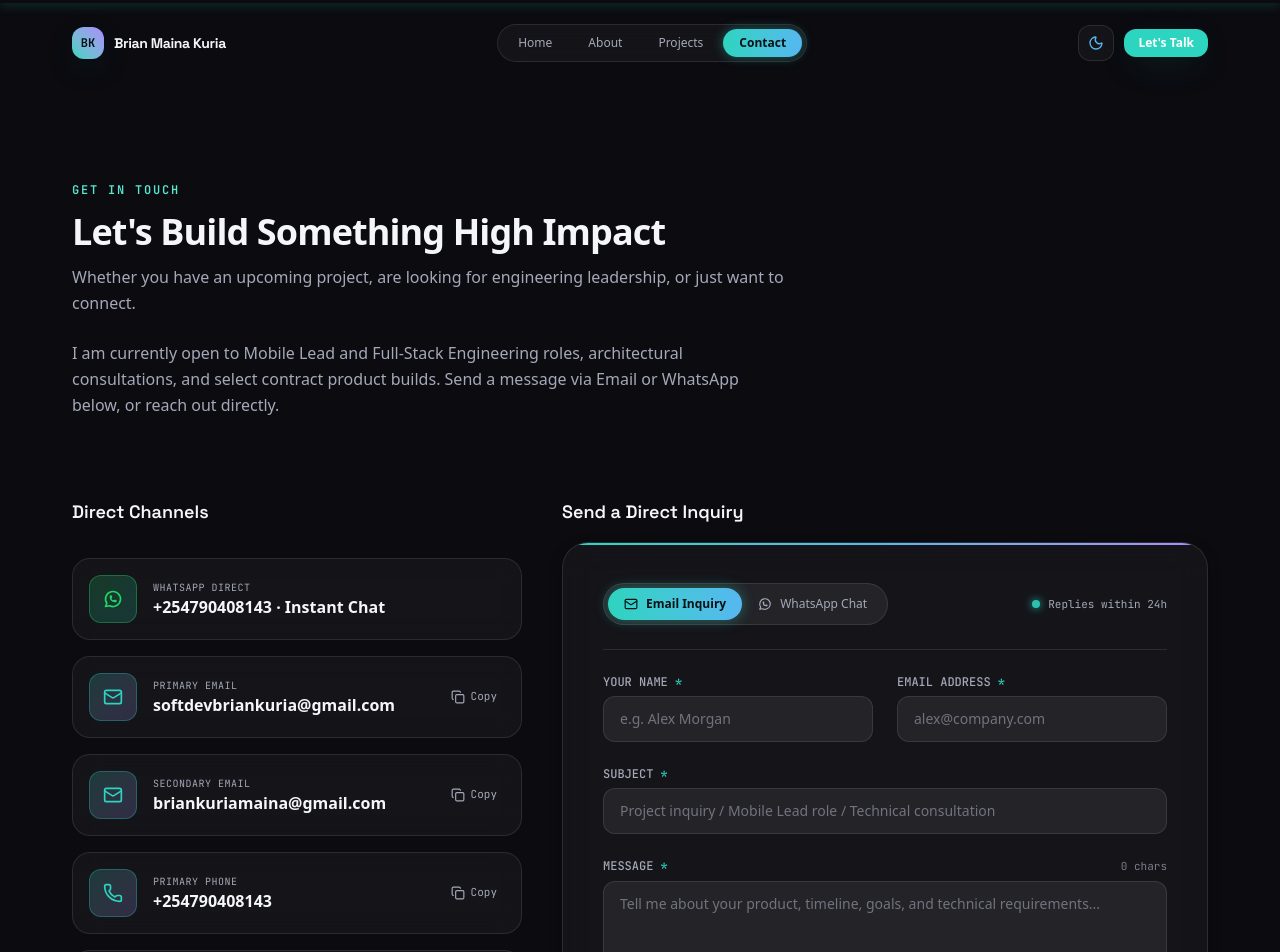
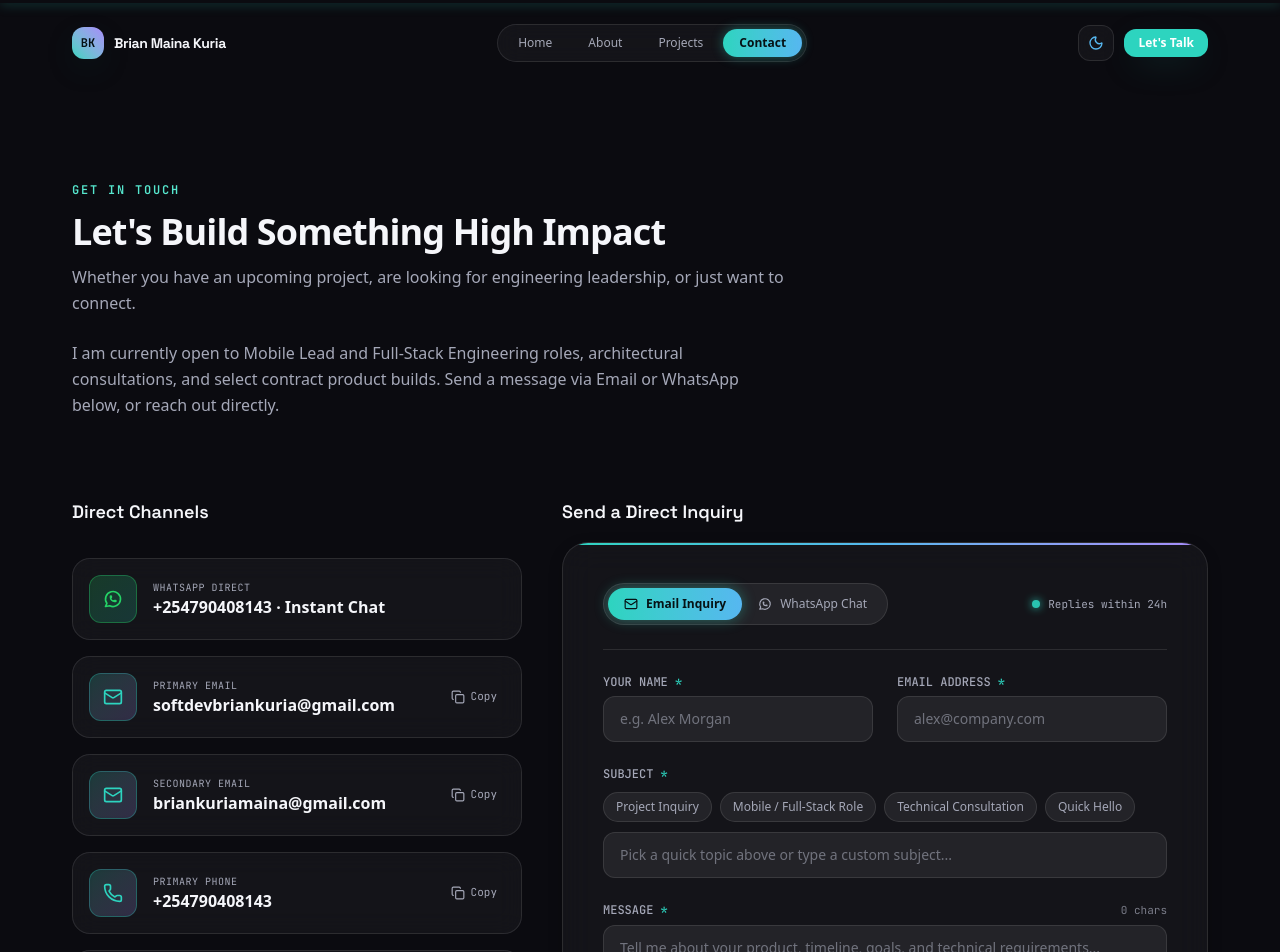
Before and after one commit to softdevbrian/BMK-Portfolio, a Next.js app: page /contact in a window 1280 px wide. Shown: the top 952 px of the page. Built offline with nearby package versions, Linux system fonts and the light colour scheme.

Commit message:
feat: add quick topic pills and custom topic input to both email and whatsapp modes

```diff
--- a/src/components/sections/ContactForm.tsx
+++ b/src/components/sections/ContactForm.tsx
@@ -28,7 +28,7 @@ interface FormErrors {
 
 const EMAIL_REGEX = /^[^\s@]+@[^\s@]+\.[^\s@]{2,}$/
 
-const WHATSAPP_TOPICS = [
+const QUICK_TOPICS = [
   "Project Inquiry",
   "Mobile / Full-Stack Role",
   "Technical Consultation",
@@ -422,30 +422,44 @@ export function ContactForm() {
           )}
         </div>
 
-        {/* Quick Topic Chips (WhatsApp mode) OR Subject Input (Email mode) */}
+        {/* Subject / Topic Field + Quick Selection Chips (Available in both Email & WhatsApp modes) */}
+        <div className="flex flex-col gap-2.5">
+          <label htmlFor="subject" className="text-xs font-mono font-medium text-[var(--text-2)] uppercase">
+            {isWhatsappMode ? "Topic" : "Subject"}{" "}
             {isWhatsappMode ? (
-          <div className="flex flex-col gap-2">
-            <span className="text-xs font-mono font-medium text-[var(--text-2)] uppercase">
-              Quick Topic <span className="text-[var(--text-2)]/60 normal-case font-sans">(optional)</span>
-            </span>
+              <span className="text-[var(--text-2)]/60 normal-case font-sans">(optional — pick or type)</span>
+            ) : (
+              <span className="text-[var(--teal)]">*</span>
+            )}
+          </label>
+
+          {/* Quick Topic Chips */}
           <div className="flex flex-wrap gap-2">
-              {WHATSAPP_TOPICS.map((topic) => {
+            {QUICK_TOPICS.map((topic) => {
               const selected = values.subject === topic
               return (
                 <button
                   key={topic}
                   type="button"
-                    onClick={() =>
-                      setValues((prev) => ({
+                  onClick={() => {
+                    const nextTopic = selected ? "" : topic
+                    setValues((prev) => ({ ...prev, subject: nextTopic }))
+                    if (errors.subject) {
+                      setErrors((prev) => ({
                         ...prev,
-                        subject: prev.subject === topic ? "" : topic,
+                        subject: validateField("subject", nextTopic),
                       }))
                     }
+                  }}
                   className={cn(
                     "px-3 py-1.5 rounded-[var(--r-pill)] text-xs font-medium border transition-all duration-200 cursor-pointer",
                     selected
+                      ? isWhatsappMode
                         ? "bg-[#25D366]/15 border-[#25D366] text-[#25D366]"
-                        : "bg-[var(--surface-2)] border-[var(--line)] text-[var(--text-2)] hover:border-[#25D366]/50 hover:text-[var(--text)]"
+                        : "bg-[rgba(45,212,191,0.15)] border-[var(--teal)] text-[var(--teal)]"
+                      : isWhatsappMode
+                        ? "bg-[var(--surface-2)] border-[var(--line)] text-[var(--text-2)] hover:border-[#25D366]/50 hover:text-[var(--text)]"
+                        : "bg-[var(--surface-2)] border-[var(--line)] text-[var(--text-2)] hover:border-[var(--teal)]/50 hover:text-[var(--text)]"
                   )}
                 >
                   {topic}
@@ -453,18 +467,17 @@ export function ContactForm() {
               )
             })}
           </div>
-          </div>
-        ) : (
-          <div className="flex flex-col gap-1.5">
-            <label htmlFor="subject" className="text-xs font-mono font-medium text-[var(--text-2)] uppercase">
-              Subject <span className="text-[var(--teal)]">*</span>
-            </label>
+
           <input
             type="text"
             id="subject"
             name="subject"
-              required
-              placeholder="Project inquiry / Mobile Lead role / Technical consultation"
+            required={!isWhatsappMode}
+            placeholder={
+              isWhatsappMode
+                ? "Pick a quick topic above or type your own..."
+                : "Pick a quick topic above or type a custom subject..."
+            }
             value={values.subject}
             onChange={handleChange}
             onBlur={handleBlur}
@@ -479,7 +492,6 @@ export function ContactForm() {
             </p>
           )}
         </div>
-        )}
 
         {/* Message Field */}
         <div className="flex flex-col gap-1.5">
```
Lines whose indentation alone changed are shown as unchanged.
